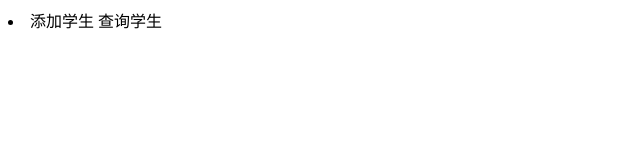
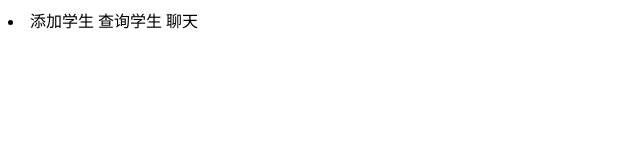
Before and after one commit to ZhangShuo-1/emp, a plain HTML site: page index.html in a window 1280 px wide. Shown: the full height of the page, 0-640 px from the left. Drawn offline with Linux system fonts and the light colour scheme.

Commit message:
完成聊天功能开发

```diff
--- a/index.html
+++ b/index.html
@@ -9,6 +9,7 @@
     <li>
         <ui>添加学生</ui>
         <ui>查询学生</ui>
+        <ui>聊天</ui>
     </li>
 </body>
 </html>
```
